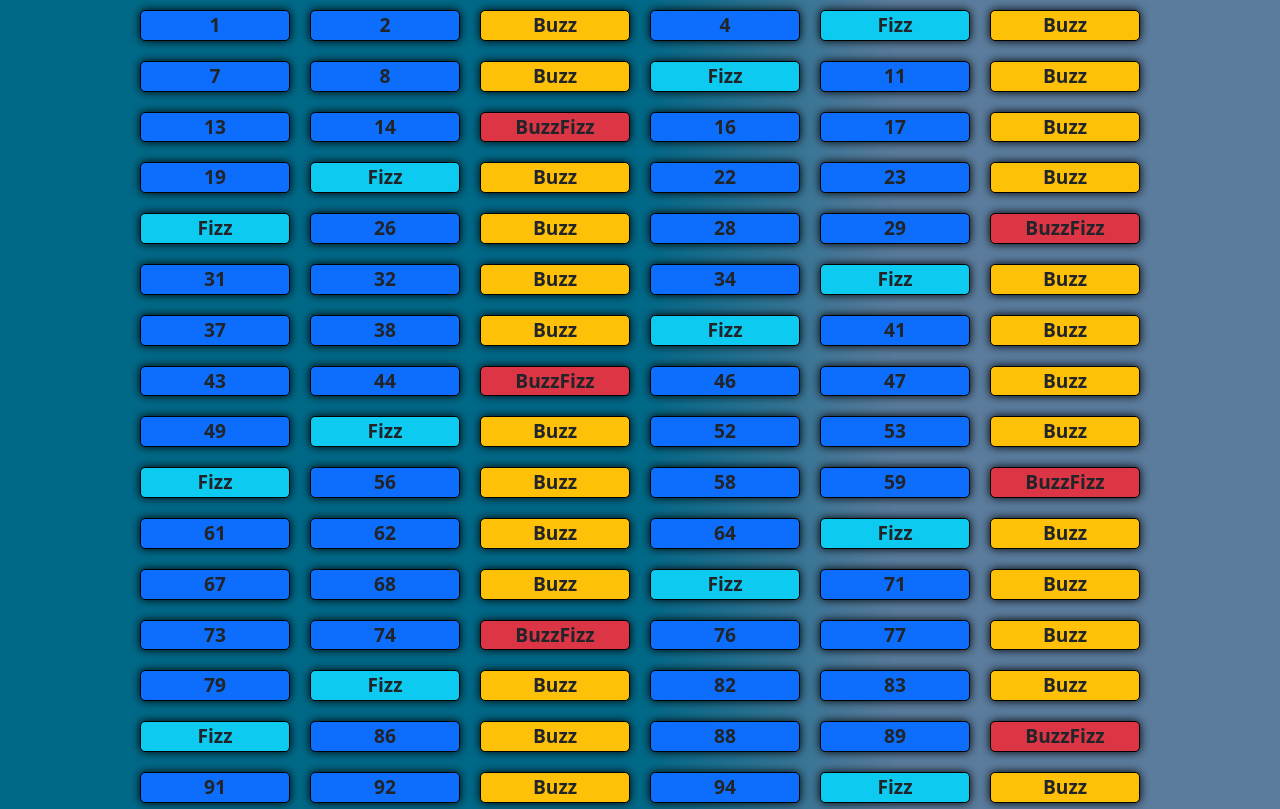
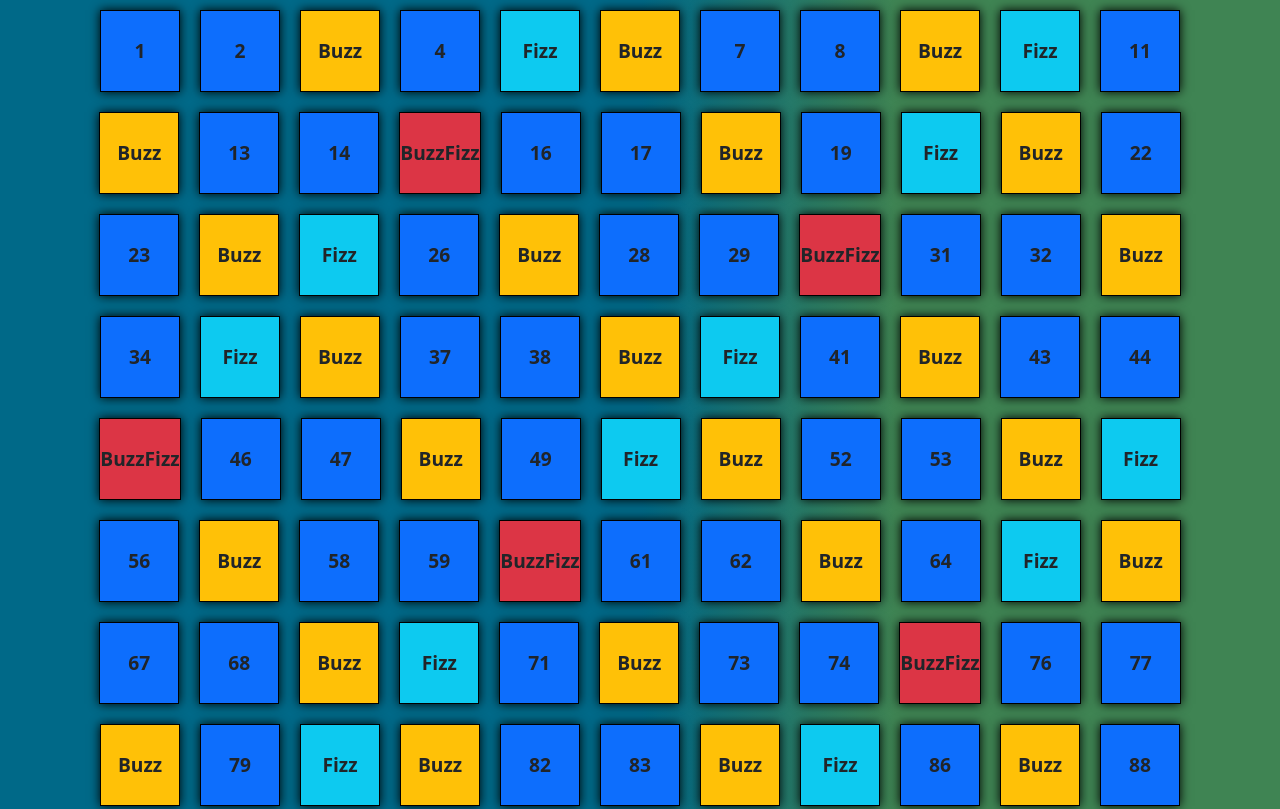
Before and after one commit to Mattia-Rollo/js-fizzbuzzdom, a plain HTML site: page index.html in a window 1280 px wide. Shown: the top 809 px of the page. Drawn offline with nearby package versions, Linux system fonts and the light colour scheme.

Commit message:
style box

```diff
--- a/css/style.css
+++ b/css/style.css
@@ -1,5 +1,7 @@
 .square  {
-    min-width: 150px;
+    min-width: 80px;
+    min-height: 80px;
+    line-height: 80px;
     font-weight: bold;
     font-size: 1.2rem;
     margin: 10px 10px;
@@ -7,9 +9,9 @@
     background-color: beige;
     border: 1px solid black;
     box-shadow: 0px 0px 10px black;
-    border-radius: 5px;
+    /* border-radius: 5px; */
 }
 body {
-    background-image: linear-gradient(to left, #5b7c9d 30%, #006988 50%);
+    background-image: linear-gradient(to left, #3f8453 30%, #006988 50%);
     background-attachment: fixed;
 }
```
